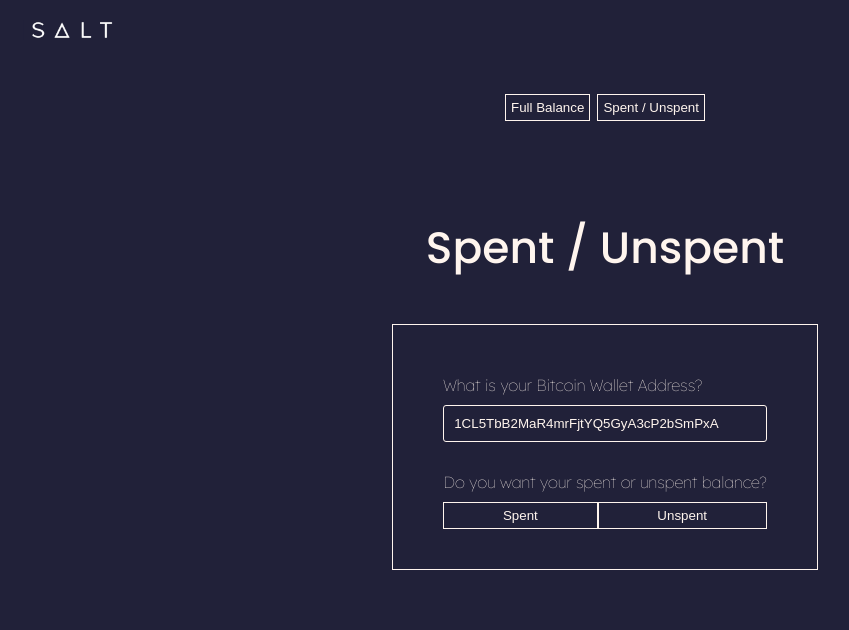
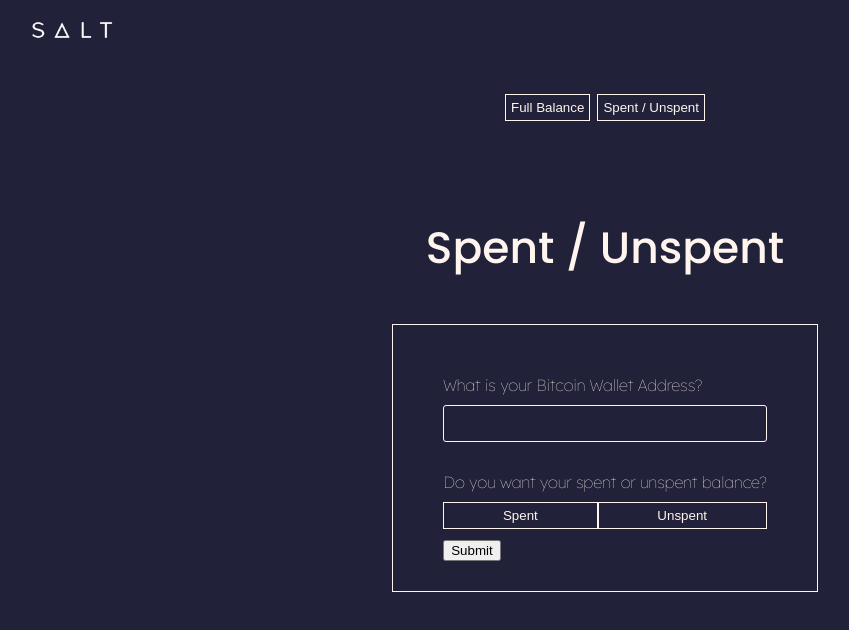
Before and after one commit to CCBaxter84/TypeScript, a React (Create React App) app in the folder client/: page /spent in a window 1280 px wide. Shown: the top 630 px of the page, without its empty margins (35-884 px from the left). Built offline with nearby package versions, Linux system fonts and the light colour scheme.

Commit message:
Implemented reducer and fixed form submission bug

```diff
--- a/client/src/components/Button.tsx
+++ b/client/src/components/Button.tsx
@@ -1,5 +1,5 @@
 import { FC } from "react";
-import { IBtnProps } from "./interfaces";
+import { IBtnProps } from "../helpers/interfaces";
 
 const Button: FC<IBtnProps> = ({ highlighted, handleClick, name, fullName, className }) => (
   <button className={className} name={name}
--- a/client/src/components/Container.tsx
+++ b/client/src/components/Container.tsx
@@ -1,17 +1,16 @@
-import { FC, useState, useEffect } from "react";
-import { IHandler, IToggler } from "./interfaces";
-import { getFullBalance, getSpentBalance } from "./fetchFunctions";
+import { FC, useReducer } from "react";
+import { IHandler, IToggler } from "../helpers/interfaces";
+import { getFullBalance, getSpentBalance } from "../helpers/fetchFunctions";
+import { reducer, initialState } from "../helpers/reducer";
 import ContainerLayout from "./ContainerLayout";
 
 const Container: FC = () => {
-  const [ address, setAddress ] = useState<string>("1CL5TbB2MaR4mrFjtYQ5GyA3cP2bSmPxA");
-  const [ spent, setSpent ] = useState<boolean | null>(null);
-  const [ balance, setBalance ] = useState<number>(0);
-  const [ error, setError ] = useState<string>("");
+  const [ state, dispatch ] = useReducer(reducer, initialState);
+  const { address, spent } = state;
 
   const handleChange: IHandler = event => {
     const { value } = event.currentTarget;
-    setAddress(value);
+    dispatch({ type: "ADDRESS", value: value });
   }
 
   const handleSubmit: IHandler = (event) => {
@@ -20,18 +19,18 @@ const Container: FC = () => {
       getFullBalance(address)
         .then(res => {
           if (res.balance) {
-            setBalance(res.balance);
+            dispatch({ type: "BALANCE", value: res.balance });
           } else {
-            setError(res.error);
+            dispatch({ type: "ERROR", value: res.error });
           }
         });
     } else {
       getSpentBalance(address, spent)
         .then(res => {
           if (res.balance) {
-            setBalance(res.balance);
+            dispatch({ type: "BALANCE", value: res.balance });
           } else {
-            setError(res.error);
+            dispatch({ type: "ERROR", value: res.error });
           }
         });
     }
@@ -39,12 +38,12 @@ const Container: FC = () => {
 
   const toggleSpent: IToggler = isSpent => {
     console.log('your mom');
-    setSpent(isSpent);
+    dispatch({ type: "SPENT", value: isSpent });
   }
 
   const resetState = () => {
-    setAddress("");
-    setSpent(null);
+    dispatch({ type: "ADDRESS", value: "" });
+    dispatch({ type: "SPENT", value: null });
   }
 
   return (
@@ -53,7 +52,7 @@ const Container: FC = () => {
       handleSubmit={handleSubmit}
       toggleSpent={toggleSpent}
       resetState={resetState}
-      address={address} spent={spent}
+      data={state}
     />
   );
 }
--- a/client/src/components/ContainerLayout.tsx
+++ b/client/src/components/ContainerLayout.tsx
@@ -1,11 +1,11 @@
 import { FC } from "react";
 import { Switch, Route } from "react-router-dom";
-import { ICtrLayout } from "./interfaces";
+import { ICtrLayout } from "../helpers/interfaces";
 import ControllerBtns from "./ControllerBtns";
 import FormContainer from "./FormContainer";
 
 const ContainerLayout: FC<ICtrLayout> = ({
-  resetState, handleChange, handleSubmit, toggleSpent, address, spent }) => (
+  resetState, handleChange, handleSubmit, toggleSpent, data }) => (
     <main>
       <ControllerBtns resetState={resetState}/>
       <Switch>
@@ -14,7 +14,7 @@ const ContainerLayout: FC<ICtrLayout> = ({
             handleChange={handleChange}
             handleSubmit={handleSubmit}
             toggleSpent={toggleSpent}
-          address={address} spent={spent}
+            data={data}
           />
         </Route>
         <Route exact path="/spent">
@@ -22,7 +22,7 @@ const ContainerLayout: FC<ICtrLayout> = ({
             wantsFull={false} name="Spent / Unspent" handleChange={handleChange}
             handleSubmit={handleSubmit}
             toggleSpent={toggleSpent}
-          address={address} spent={spent}
+            data={data}
           />
         </Route>
       </Switch>
--- a/client/src/components/ControllerBtns.tsx
+++ b/client/src/components/ControllerBtns.tsx
@@ -1,6 +1,6 @@
 import { FC, useState } from "react";
 import { Link } from "react-router-dom";
-import { IClick } from "./interfaces";
+import { IClick } from "../helpers/interfaces";
 import Button from './Button';
 
 interface IProps {
--- a/client/src/components/FormContainer.tsx
+++ b/client/src/components/FormContainer.tsx
@@ -1,22 +1,21 @@
 import { FC } from "react";
-import { IFormCtrProps } from "./interfaces";
+import { IFormCtrProps } from "../helpers/interfaces";
 import WalletForm from "./WalletForm";
 import SpentForm from "./SpentForm";
 
-const FormContainer: FC<IFormCtrProps> = ({ handleChange, handleSubmit, toggleSpent, address, spent, wantsFull, name }) => (
+const FormContainer: FC<IFormCtrProps> = ({ handleChange, handleSubmit, toggleSpent, data, wantsFull, name }) => (
   <section className="outer">
     <p className="title">{name}</p>
     <section className="inner">
       {wantsFull ?
-      <WalletForm address={address}
+      <WalletForm data={data}
         handleChange={handleChange}
         handleSubmit={handleSubmit}
       /> :
-      <SpentForm address={address}
+      <SpentForm data={data}
         handleChange={handleChange}
         handleSubmit={handleSubmit}
         toggleSpent={toggleSpent}
-        spent={spent}
       />
       }
     </section>
--- a/client/src/components/SpentBtns.tsx
+++ b/client/src/components/SpentBtns.tsx
@@ -1,5 +1,5 @@
 import { FC, useState } from "react";
-import { IClick, IToggler } from "./interfaces";
+import { IClick, IToggler } from "../helpers/interfaces";
 import Button from "./Button";
 
 interface IProps {
@@ -10,6 +10,7 @@ const SpentBtns: FC<IProps> = ({ toggleSpent }) => {
   const [ highlighted, setHighlighted ] = useState<string | null>(null);
 
   const handleClick: IClick = event => {
+    event.preventDefault();
     const { name } = event.currentTarget;
     setHighlighted(name);
     const isSpent = name === "spent";
--- a/client/src/components/SpentForm.tsx
+++ b/client/src/components/SpentForm.tsx
@@ -1,17 +1,18 @@
 import { FC } from "react";
-import { ISpentForm } from "./interfaces";
+import { ISpentForm } from "../helpers/interfaces";
 import SpentBtns from './SpentBtns';
 
-const SpentForm: FC<ISpentForm> = ({ address, handleSubmit, handleChange, toggleSpent }) => (
+const SpentForm: FC<ISpentForm> = ({ data, handleSubmit, handleChange, toggleSpent }) => (
   <form onSubmit={handleSubmit}>
     <label className="form-label">What is your Bitcoin Wallet Address?
       <input
-        type="text" name="address" value={address} onChange={handleChange} className="input-box"
+        type="text" name="address" value={data.address} onChange={handleChange} className="input-box"
       />
     </label>
     <label>Do you want your spent or unspent balance?
       <SpentBtns toggleSpent={toggleSpent}/>
     </label>
+    <input type="submit" value="Submit"/>
   </form>
 );
 
--- a/client/src/components/WalletForm.tsx
+++ b/client/src/components/WalletForm.tsx
@@ -1,11 +1,11 @@
 import { FC } from "react";
-import { IFormProps } from "./interfaces";
+import { IFormProps } from "../helpers/interfaces";
 
-const WalletForm: FC<IFormProps> = ({ address, handleSubmit, handleChange }) => (
+const WalletForm: FC<IFormProps> = ({ data, handleSubmit, handleChange }) => (
   <form onSubmit={handleSubmit}>
     <label className="form-label">What is your Bitcoin Wallet Address?
       <input
-        type="text" name="address" value={address} onChange={handleChange} className="input-box"
+        type="text" name="address" value={data.address} onChange={handleChange} className="input-box"
       />
     </label>
   </form>
--- a/client/src/components/fetchFunctions.ts
+++ b/client/src/helpers/fetchFunctions.ts
@@ -9,7 +9,7 @@ export const getFullBalance = async (address: string) => {
   }
 }
 
-export const getSpentBalance = async (address: string, spent: boolean) => {
+export const getSpentBalance = async (address: string, spent: boolean|null) => {
   try {
     const res = await axios.get(`http://localhost:5000//utxos/${address}/${spent}`);
     return { balance: res.data.balance };
--- /dev/null
+++ b/client/src/helpers/reducer.ts
@@ -0,0 +1,37 @@
+// State interface
+export interface IState {
+  address: string,
+  spent: boolean | null,
+  balance: number,
+  error: string
+}
+
+export const initialState: IState = {
+  address: "",
+  spent: null,
+  balance: 0,
+  error: ""
+}
+
+// Action Interfaces
+type Action =
+  | { type: "ADDRESS", value: string }
+  | { type: "ERROR", value: string }
+  | { type: "BALANCE", value: number }
+  | { type: "SPENT", value: boolean | null }
+
+// Reducer
+export const reducer = (state: IState, action: Action): IState => {
+  switch (action.type) {
+    case "ADDRESS":
+      return { ...state, address: action.value }
+    case "ERROR":
+      return { ...state, error: action.value }
+    case "SPENT":
+      return { ...state, spent: action.value }
+    case "BALANCE":
+      return { ...state, balance: action.value }
+    default:
+      return state;
+  }
+}
```
Also changed, not shown: client/src/helpers/interfaces.ts (renamed from client/src/components/interfaces.ts, +4 -3 lines). Lines whose indentation alone changed are shown as unchanged.
